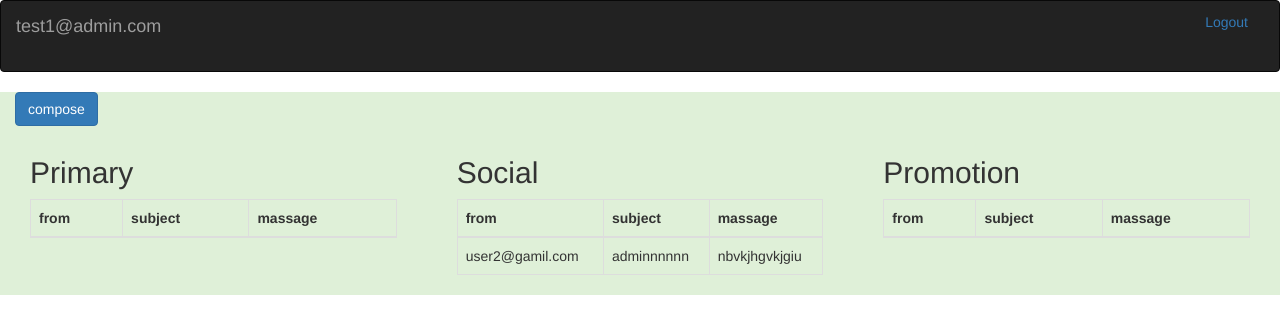
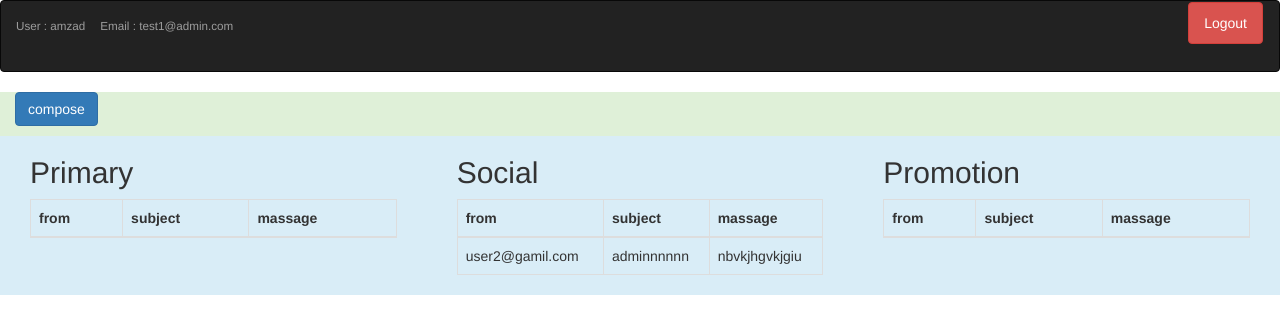
Before and after one commit to AmzadHossainrafis/Emailo-email, a Flask app: page /dash in a window 1280 px wide. Shown: the top 334 px of the page. Run offline with Flask 2, Linux system fonts and the light colour scheme; a user stored in the database is signed in; data comes from the database, SQL or seed files in the repository; lists and menus that the app fills with data are empty; some libraries are stand-ins or nearby versions.

Commit message:
style changes

```diff
--- a/website/static/style.css
+++ b/website/static/style.css
@@ -0,0 +1,3 @@
+.navbar-brand{
+font-size: smaller;
+}
--- a/website/templates/user_dash.html
+++ b/website/templates/user_dash.html
@@ -1,5 +1,6 @@
 <!DOCTYPE html>
 <html>
+
 <head>
     <title>Dashboard</title>
     <script src="https://ajax.googleapis.com/ajax/libs/jquery/3.3.1/jquery.min.js"></script>
@@ -12,26 +13,31 @@
     <link rel="stylesheet" href="{{ url_for('static', filename='style.css') }}">
     <script src="https://maxcdn.bootstrapcdn.com/bootstrap/3.3.7/js/bootstrap.min.js"></script>
 </head>
+
 <body>
     <!--nev bar with home , logout  -->
+
+
     <nav class="navbar navbar-inverse">
         <div class="container-fluid">
             <div class="navbar-header">
-            <a class="navbar-brand" href="#">{{current_user.email}}</a>
+                <a class="navbar-brand text-primary">User : {{current_user.first_name}}</a>
+                <a class="navbar-brand ">Email : {{current_user.email}}</a>
             </div>
             <ul class="nav navbar" style="float:right">
-            <li><a id="logout" href="/logout">Logout</a></li>
+                <li><a class="btn btn-primary  btn-danger" id="logout" href="/logout">Logout</a></li>
             </ul>
 
         </div>
     </nav>
-<div class = "container-fluid bg-success">
+    <div class="container-fluid bg-success">
         <div class="row">
 
             <div class="col-sm-6">
                 <p>
 
-              <button class="btn btn-primary" type="button" data-toggle="collapse" data-target="#collapseExample" aria-expanded="false" aria-controls="collapseExample">
+                    <button class="btn btn-primary" type="button" data-toggle="collapse" data-target="#collapseExample"
+                        aria-expanded="false" aria-controls="collapseExample">
                         compose
                     </button>
 
@@ -49,24 +55,29 @@
                             <div class="form-group">
 
                                 <label for="to">subject:</label>
-                        <input type="text" class="form-control" id="to" placeholder=" enter your subject " name="subject">
+                                <input type="text" class="form-control" id="to" placeholder=" enter your subject "
+                                    name="subject">
                             </div>
                             <div class="form-group form-control-lg">
                                 <label for="exampleFormControlTextarea1">massage</label>
-                      <textarea name="massage" id="note" class="form-control" id="exampleFormControlTextarea1" rows="5"></textarea>
+                                <textarea name="massage" id="note" class="form-control" id="exampleFormControlTextarea1"
+                                    rows="5"></textarea>
                             </div>
                             <div class="form-group">
 
                                 <div class="form-check  form-check-inline">
-                            <input class="form-check-input" type="radio" name="category" id="inlineRadio1" value="primary">
+                                    <input class="form-check-input" type="radio" name="category" id="inlineRadio1"
+                                        value="primary">
                                     <label class="form-check" for="inlineRadio1">Primary</label>
                                 </div>
                                 <div class="form-checkn form-check-inline">
-                            <input class="form-check" type="radio" name="category" id="inlineRadio2" value="social">
+                                    <input class="form-check" type="radio" name="category" id="inlineRadio2"
+                                        value="social">
                                     <label class="form-check " for="inlineRadio2">Social</label>
                                 </div>
                                 <div class="form-check form-check-inline">
-                            <input class="form-check " type="radio" name="category" id="inlineRadio3" value="promotion">
+                                    <input class="form-check " type="radio" name="category" id="inlineRadio3"
+                                        value="promotion">
                                     <label class="form-check " for="inlineRadio3">Promotion</label>
                                 </div>
                             </div>
@@ -77,6 +88,11 @@
                 </div>
             </div>
         </div>
+    </div>
+
+ <div class="container-fluid bg-info">
+
+
 
      <div class="row">
          <div class="col-sm-4">
@@ -148,6 +164,8 @@
                 </table>
             </div>
         </div>
+    </div>
+</div>
 
 
 
--- a/website/view.py
+++ b/website/view.py
@@ -22,7 +22,11 @@
         flash('massage sent',category='success')
         return redirect(url_for('view.user_dashboard'))
     inbox = Inbox.query.filter_by(inbox=current_user.email).all()
-    #group by catagory
+    #group by catagory and sort by date
+
+
+
+
     find_all_primary = Inbox.query.filter_by(inbox=current_user.email,category='primary').all()
     find_all_social = Inbox.query.filter_by(inbox=current_user.email,category='social').all()
     find_all_promotion = Inbox.query.filter_by(inbox=current_user.email,category='promotion').all()
```
Lines whose indentation alone changed are shown as unchanged.
